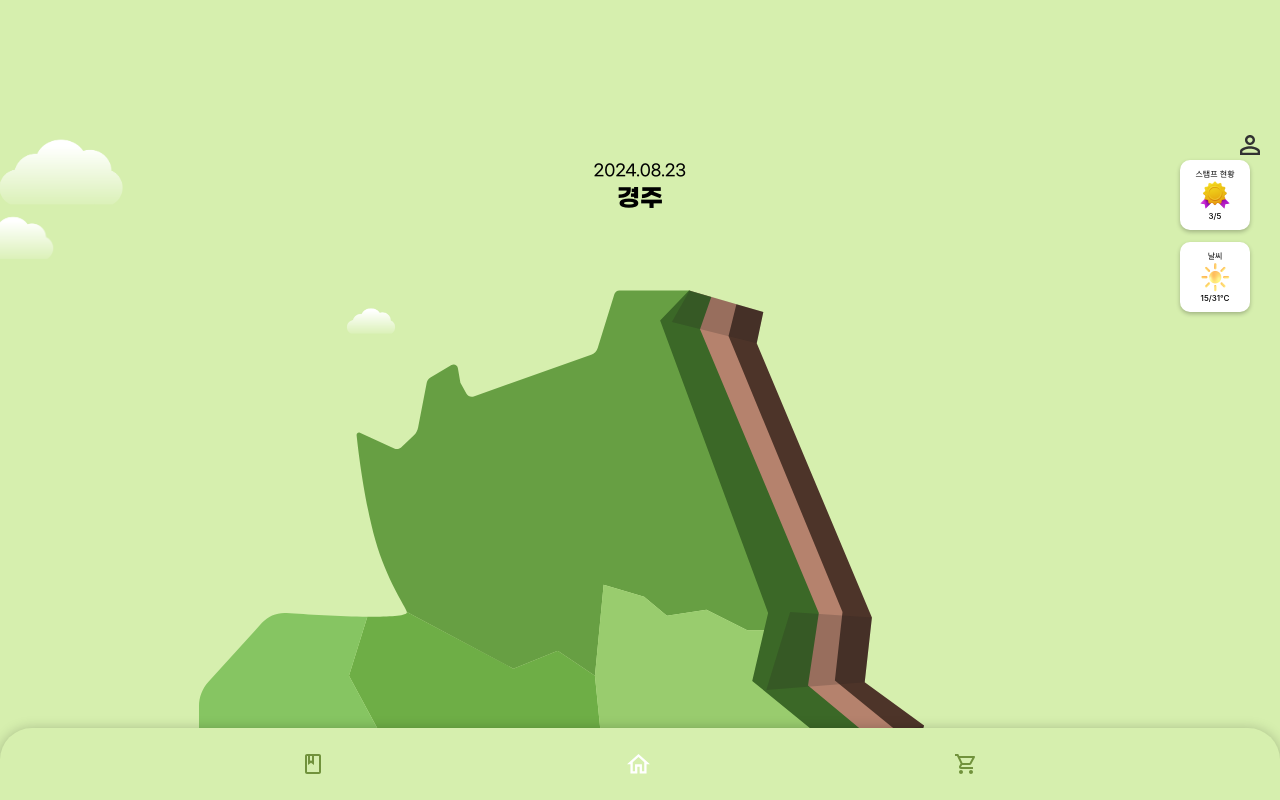
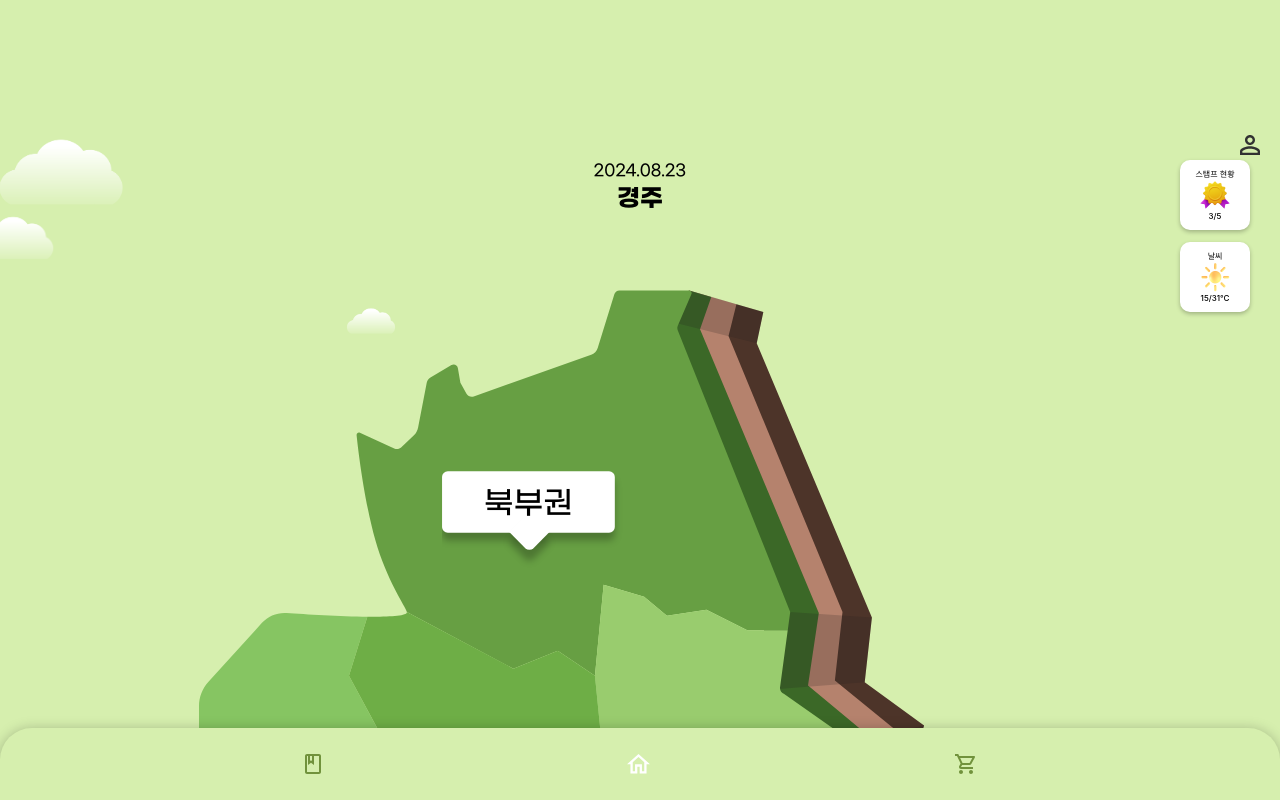
Before and after one commit to MoDaLaa/FE, a React (Vite) app: page / in a window 1280 px wide. Built offline with nearby package versions, Linux system fonts and the light colour scheme.

Commit message:
feat: 메인 지도에 말풍선 띄우기 및 마우스 호버/클릭시 이벤트 구현

```diff
--- a/src/Main/components/Map/Map.tsx
+++ b/src/Main/components/Map/Map.tsx
@@ -9,19 +9,20 @@ interface Path {
     pathName?: string;
     className: string;
     region: string;
+    translate: string
 }
 
 export default function Map() {
     const navigate = useNavigate(); // navigate 훅 사용
 
     const paths: Path[] = [
-        { id: "경주시내권", d: "M542.01,762.55l35.06,35.99,58.3-88.86,35.05-21.37-56.42-98.98-48.37-26.99-7.87-78.73-34.87-23.62-41.62,16.87-99.82-53.16c.92,3.69-15.64,4.69-37.07,4.47l-17.2,55.44,44.99,83.23-6.75,87.73,58.49,83.8,48.36,12.79,69.74,11.39Z", region: "경주시내권", pathName: "Gyeongju-sinae-kwon", className: "cls-6" },
-        { id: "불국사권", d: "M797.33,848.12l-7.31-79.95,7.31-29.81-14.62-35.43-48.36-37.12h-31.49l-19.12,37.12-13.31-14.62-35.05,21.37-58.3,88.86,23.43,56.24,21.37,24.74-27.84,70.02v75.52c0,3.33,1.93,6.36,4.94,7.78l71.5,33.51c2.87,1.35,6.2,1.33,9.06-.04l127.08-61.1,7.59-132.44-16.87-24.65Z", region: "불국사권", pathName: "Bulguksa-kwon", className: "cls-2"  },
-        { id: "남산권", d: "M600.49,854.78l-23.43-56.24-35.06-35.99-69.74-11.39-48.36-12.79-53.99,63.55-55.11-41.62-34.87-4.5v50.61l5.3,151.47,30.42-15.93,111.62-54.62c4.61-2.25,10.01-2.18,14.55.19l106.49,55.56c1.78.93,3.72,1.53,5.71,1.76l40,4.71,27.84-70.02-21.37-24.74Z", region: "남산권", className: "cls-5"  }, //pathName: "Namsan-kwon"
-        { id: "서부권", d: "M279.93,755.8l34.87,4.5,55.11,41.62,53.99-63.55-58.49-83.8,6.24-81.11c.33-4.33-.59-8.65-2.65-12.47l-41.83-77.39,17.2-55.44c-25.48-.26-57.82-2.24-75.82-3.48-8.66-.59-17.11,2.82-22.94,9.25l-50.37,55.56c-5.59,6.16-8.68,14.18-8.68,22.5v55.96c0,6.29-1.5,12.49-4.36,18.09l-46.5,90.78c-1.52,2.97-2.77,6.07-3.73,9.26l-21.34,71.12-37.16,75.74c-1.62,3.3-1.59,7.18.07,10.46l51.82,102.05c2.16,4.25,5.86,7.52,10.35,9.13l58.58,21.03c2.99,1.07,5.07,3.8,5.32,6.97l5.76,73.08c.18,2.32,1.74,4.3,3.94,5.04l49.14,16.38c1.73.58,3.31-1.2,2.54-2.85l-18.91-40.53c-1.7-3.64-1.82-7.82-.34-11.55l18.65-47.09c1.35-3.4,3.87-6.2,7.11-7.9l17.71-9.28-5.3-151.47v-50.61Z", region: "서부권", className: "cls-2"  },// pathName: "Seobu-kwon"
-        { id: "북부권", d: "M522.89,459.98l34.87,23.62,8.16-85.48,37.96,11.25,21.37,18,37.12-5.62,38.24,19.12h37.91l2.3-17.16-105.46-264.19c-.53-1.33-.51-2.83.06-4.15l12.81-29.66c.7-1.63-.49-3.44-2.26-3.44h-65.33c-2.11,0-3.98,1.38-4.61,3.4l-15.68,50.66c-.92,2.97-3.18,5.33-6.11,6.36l-110.12,38.96c-2.57.91-5.43-.16-6.77-2.54l-5.73-10.19-2.39-13.96c-.47-2.76-3.57-4.19-5.98-2.76l-19.68,11.65c-1.83,1.08-3.11,2.9-3.51,4.99l-8.14,42.11c-.52,2.69-1.86,5.16-3.84,7.06l-11.82,11.33c-1.78,1.71-4.43,2.16-6.68,1.13l-32.17-14.71c-1.54-.7-3.27.53-3.09,2.21,1.43,13.5,6.89,60.41,17.61,98.56,10.37,36.91,28.39,62.63,29.53,67.19l99.82,53.16,41.62-16.87Z", region: "북부권", className: "cls-5"  },// pathName: "Bukbu-kwon"
-        { id: "보문권", d: "M702.85,665.82h31.49l48.36,37.12,39.37-25.87-19.12-44.99,20.33-36.25h-1.5l-35.14-12.91c-2.28-.84-3.63-3.2-3.2-5.59l9.67-32.44c.48-2.63-1.07-5.2-3.61-6.02l-54.34-38.36c-2.6-.83-4.22-3.4-3.86-6.1l7.19-53.54h-37.91l-38.24-19.12-37.12,5.62-21.37-18-37.96-11.25-8.16,85.48,7.87,78.73,48.37,26.99,56.42,98.98,13.31,14.62,19.12-37.12Z", region: "보문권", className: "cls-3"  },// pathName: "Bomun-kwon"
-        { id: "동해권", d: "M1019.39,622.34h-52.49c-2.64,0-5.1-1.34-6.54-3.55l-37.72-58.18c-1.36-2.1-3.61-3.47-6.11-3.72l-20.71-2.03c-2.29-.23-4.39,1.3-4.89,3.56l-6.95,31.93c-.7,3.2-3.53,5.48-6.8,5.48h-53.91l-20.33,36.25,19.12,44.99-39.37,25.87,14.62,35.43-7.31,29.81,7.31,79.95,16.87,24.65-7.59,132.44,130.76,40.42c4.67,1.44,9.64-1.14,11.14-5.79l9.05-28.04c1.21-3.76,3.81-6.93,7.26-8.86l25.98-14.54c3.58-2,6.13-5.44,7-9.44l62.24-283.64c.55-2.52.18-5.16-1.05-7.43l-33.66-62.01c-1.18-2.17-3.46-3.53-5.93-3.53Z", region: "동해권", className: "cls-6"  }, // pathName: "Donghae-kwon"
+        { id: "서부권", d: "M279.93,755.8l34.87,4.5,55.11,41.62,53.99-63.55-58.49-83.8,6.24-81.11c.33-4.33-.59-8.65-2.65-12.47l-41.83-77.39,17.2-55.44c-25.48-.26-57.82-2.24-75.82-3.48-8.66-.59-17.11,2.82-22.94,9.25l-50.37,55.56c-5.59,6.16-8.68,14.18-8.68,22.5v55.96c0,6.29-1.5,12.49-4.36,18.09l-46.5,90.78c-1.52,2.97-2.77,6.07-3.73,9.26l-21.34,71.12-37.16,75.74c-1.62,3.3-1.59,7.18.07,10.46l51.82,102.05c2.16,4.25,5.86,7.52,10.35,9.13l58.58,21.03c2.99,1.07,5.07,3.8,5.32,6.97l5.76,73.08c.18,2.32,1.74,4.3,3.94,5.04l49.14,16.38c1.73.58,3.31-1.2,2.54-2.85l-18.91-40.53c-1.7-3.64-1.82-7.82-.34-11.55l18.65-47.09c1.35-3.4,3.87-6.2,7.11-7.9l17.71-9.28-5.3-151.47v-50.61Z", region: "서부권", className: "cls-2", translate: "157.9,670.2" },// pathName: "Seobu-kwon"
+        { id: "북부권", d: "M522.89,459.98l34.87,23.62,8.16-85.48,37.96,11.25,21.37,18,37.12-5.62,38.24,19.12h37.91l2.3-17.16-105.46-264.19c-.53-1.33-.51-2.83.06-4.15l12.81-29.66c.7-1.63-.49-3.44-2.26-3.44h-65.33c-2.11,0-3.98,1.38-4.61,3.4l-15.68,50.66c-.92,2.97-3.18,5.33-6.11,6.36l-110.12,38.96c-2.57.91-5.43-.16-6.77-2.54l-5.73-10.19-2.39-13.96c-.47-2.76-3.57-4.19-5.98-2.76l-19.68,11.65c-1.83,1.08-3.11,2.9-3.51,4.99l-8.14,42.11c-.52,2.69-1.86,5.16-3.84,7.06l-11.82,11.33c-1.78,1.71-4.43,2.16-6.68,1.13l-32.17-14.71c-1.54-.7-3.27.53-3.09,2.21,1.43,13.5,6.89,60.41,17.61,98.56,10.37,36.91,28.39,62.63,29.53,67.19l99.82,53.16,41.62-16.87Z", region: "북부권", className: "cls-5", translate: "414.4,273.9" },// pathName: "Bukbu-kwon"
+        { id: "보문권", d: "M702.85,665.82h31.49l48.36,37.12,39.37-25.87-19.12-44.99,20.33-36.25h-1.5l-35.14-12.91c-2.28-.84-3.63-3.2-3.2-5.59l9.67-32.44c.48-2.63-1.07-5.2-3.61-6.02l-54.34-38.36c-2.6-.83-4.22-3.4-3.86-6.1l7.19-53.54h-37.91l-38.24-19.12-37.12,5.62-21.37-18-37.96-11.25-8.16,85.48,7.87,78.73,48.37,26.99,56.42,98.98,13.31,14.62,19.12-37.12Z", region: "보문권", className: "cls-3", translate: "617.4,516.2" },// pathName: "Bomun-kwon"
+        { id: "경주시내권", d: "M542.01,762.55l35.06,35.99,58.3-88.86,35.05-21.37-56.42-98.98-48.37-26.99-7.87-78.73-34.87-23.62-41.62,16.87-99.82-53.16c.92,3.69-15.64,4.69-37.07,4.47l-17.2,55.44,44.99,83.23-6.75,87.73,58.49,83.8,48.36,12.79,69.74,11.39Z", region: "경주시내권", pathName: "Gyeongju-sinae-kwon", className: "cls-6", translate: "360.7,526.2" },
+        { id: "동해권", d: "M1019.39,622.34h-52.49c-2.64,0-5.1-1.34-6.54-3.55l-37.72-58.18c-1.36-2.1-3.61-3.47-6.11-3.72l-20.71-2.03c-2.29-.23-4.39,1.3-4.89,3.56l-6.95,31.93c-.7,3.2-3.53,5.48-6.8,5.48h-53.91l-20.33,36.25,19.12,44.99-39.37,25.87,14.62,35.43-7.31,29.81,7.31,79.95,16.87,24.65-7.59,132.44,130.76,40.42c4.67,1.44,9.64-1.14,11.14-5.79l9.05-28.04c1.21-3.76,3.81-6.93,7.26-8.86l25.98-14.54c3.58-2,6.13-5.44,7-9.44l62.24-283.64c.55-2.52.18-5.16-1.05-7.43l-33.66-62.01c-1.18-2.17-3.46-3.53-5.93-3.53Z", region: "동해권", className: "cls-6", translate: "836.4,750.1" }, // pathName: "Donghae-kwon"
+        { id: "불국사권", d: "M797.33,848.12l-7.31-79.95,7.31-29.81-14.62-35.43-48.36-37.12h-31.49l-19.12,37.12-13.31-14.62-35.05,21.37-58.3,88.86,23.43,56.24,21.37,24.74-27.84,70.02v75.52c0,3.33,1.93,6.36,4.94,7.78l71.5,33.51c2.87,1.35,6.2,1.33,9.06-.04l127.08-61.1,7.59-132.44-16.87-24.65Z", region: "불국사권", pathName: "Bulguksa-kwon", className: "cls-2", translate: "587.7,683.3" },
+        { id: "남산권", d: "M600.49,854.78l-23.43-56.24-35.06-35.99-69.74-11.39-48.36-12.79-53.99,63.55-55.11-41.62-34.87-4.5v50.61l5.3,151.47,30.42-15.93,111.62-54.62c4.61-2.25,10.01-2.18,14.55.19l106.49,55.56c1.78.93,3.72,1.53,5.71,1.76l40,4.71,27.84-70.02-21.37-24.74Z", region: "남산권", className: "cls-5", translate: "440.4,789.3"  }, //pathName: "Namsan-kwon"
     ];
 
     const handlePathClick = (pathName: string) => {
@@ -49,16 +50,6 @@ export default function Map() {
             navigate(`/main/${pathName}`); // 해당 경로로 페이지 전환
         }, paths.length * 100); // 모든 애니메이션이 끝난 후 페이지 전환
     };
-
-    // const calculateCenter = (d: string) => {
-    //     const match = d.match(/M\s*(-?\d+(\.\d+)?),\s*(-?\d+(\.\d+)?)/) as RegExpMatchArray;
-
-    //     const x = parseFloat(match[1])*0.85;
-    //     const y = parseFloat(match[3])*0.9;
-
-    //     return { x, y };
-    // };
-
 
     return (
         // svg 이미지를 컴포넌트 변환 사이트에서 코드로 변환 후 사용하였음
@@ -88,6 +79,7 @@ export default function Map() {
                 className="cls-4"
                 points="966.37 1049.78 979.37 1013.34 1022.12 991.19 1087.35 699.32 1037.37 624.66 983.41 614.46 944.03 562.2 916.54 556.89 962.92 635.63 1021.13 634.78 1051.08 695.52 980.5 975.55 941.69 1001.88 937.37 1045.63 966.37 1049.78"
                 />
+                // 북부권 옆
                 <polygon
                 className="cls-7"
                 points="690.39 135.2 715.62 142.56 709.43 171.8 817.41 428.81 810.66 489.55 866.33 530.04 853.96 571.09 892.2 584.03 882.08 600.9 823.29 580.65 823.29 537.91 774.67 488.98 782.71 430.5 670.42 158.3 690.39 135.2"
@@ -120,47 +112,10 @@ export default function Map() {
                 className="cls-4"
                 points="135.74 954.58 208.34 1012 208.34 945.64 135.74 954.58"
                 />
-                {paths.map((path, index) => (
-                    <motion.g
-                        key={path.id}
-                        initial={{ opacity: 1 }}
-                        animate={{ opacity: 1 }} // 초기 상태
-                        style={{
-                            cursor: 'pointer',
-                            transition: 'transform 0.5s, opacity 0.5s',
-                            position: 'relative',
-                        }} // 애니메이션 스타일
-                        onClick={() => handlePathClick(path.pathName || "")}
-                    >
-                        <Styled.MapSVGPath
-                            id={path.id}
-                            className={path.className}
-                            d={path.d}
-                        />
-                        {/* <foreignObject x={calculateCenter(path.d).x} y={calculateCenter(path.d).y} width={200} height={100}>
-                            <div>
-                                <RegionBubble region={path.region} isSvg={true} />
-                            </div>
-                        </foreignObject> */}
-                    </motion.g>
-                ))}
-
-                {/* <path
-                id="경주시내권"
-                onClick={() => handlePathClick("Gyeongju-sinae-kwon")}
-                className="cls-6"
-                d="M542.01,762.55l35.06,35.99,58.3-88.86,35.05-21.37-56.42-98.98-48.37-26.99-7.87-78.73-34.87-23.62-41.62,16.87-99.82-53.16c.92,3.69-15.64,4.69-37.07,4.47l-17.2,55.44,44.99,83.23-6.75,87.73,58.49,83.8,48.36,12.79,69.74,11.39Z"
-                /> */}
                 <polyline
                 className="cls-4"
                 points="279.93 1077.19 256.15 1026.62 283.83 971.89 450.9 892.25 423.91 866.58 239.27 975.45 227.46 1030.56 258.48 1077.08"
                 />
-                {/* <path
-                id="불국사권"
-                onClick={() => handlePathClick("Bulguksa-kwon")}
-                className="cls-2"
-                d="M797.33,848.12l-7.31-79.95,7.31-29.81-14.62-35.43-48.36-37.12h-31.49l-19.12,37.12-13.31-14.62-35.05,21.37-58.3,88.86,23.43,56.24,21.37,24.74-27.84,70.02v75.52c0,3.33,1.93,6.36,4.94,7.78l71.5,33.51c2.87,1.35,6.2,1.33,9.06-.04l127.08-61.1,7.59-132.44-16.87-24.65Z"
-                /> */}
                 <polygon
                 className="cls-1"
                 points="238.73 1029.26 291.58 1026.62 316.88 1077.19 260.5 1077.08 238.73 1029.26"
@@ -169,18 +124,6 @@ export default function Map() {
                 className="cls-1"
                 points="321.73 975.2 250.24 967.57 430.49 877.31 476.25 905.47 321.73 975.2"
                 />
-                {/* <path
-                id="남산권"
-                onClick={() => handlePathClick("Namsan-kwon")}
-                className="cls-5"
-                d="M600.49,854.78l-23.43-56.24-35.06-35.99-69.74-11.39-48.36-12.79-53.99,63.55-55.11-41.62-34.87-4.5v50.61l5.3,151.47,30.42-15.93,111.62-54.62c4.61-2.25,10.01-2.18,14.55.19l106.49,55.56c1.78.93,3.72,1.53,5.71,1.76l40,4.71,27.84-70.02-21.37-24.74Z"
-                /> */}
-                {/* <path
-                id="서부권"
-                onClick={() => handlePathClick("Seobu-kwon")}
-                className="cls-2"
-                d="M279.93,755.8l34.87,4.5,55.11,41.62,53.99-63.55-58.49-83.8,6.24-81.11c.33-4.33-.59-8.65-2.65-12.47l-41.83-77.39,17.2-55.44c-25.48-.26-57.82-2.24-75.82-3.48-8.66-.59-17.11,2.82-22.94,9.25l-50.37,55.56c-5.59,6.16-8.68,14.18-8.68,22.5v55.96c0,6.29-1.5,12.49-4.36,18.09l-46.5,90.78c-1.52,2.97-2.77,6.07-3.73,9.26l-21.34,71.12-37.16,75.74c-1.62,3.3-1.59,7.18.07,10.46l51.82,102.05c2.16,4.25,5.86,7.52,10.35,9.13l58.58,21.03c2.99,1.07,5.07,3.8,5.32,6.97l5.76,73.08c.18,2.32,1.74,4.3,3.94,5.04l49.14,16.38c1.73.58,3.31-1.2,2.54-2.85l-18.91-40.53c-1.7-3.64-1.82-7.82-.34-11.55l18.65-47.09c1.35-3.4,3.87-6.2,7.11-7.9l17.71-9.28-5.3-151.47v-50.61Z"
-                /> */}
                 <polygon
                 className="cls-4"
                 points="666.83 128.34 656.28 158.58 767.64 424.62 757.51 492.64 814.2 539.88 798.5 579.64 824.72 590.35 877.2 595.82 807.28 611.12 754.98 577.84 781.31 550.53 705.21 488.42 720.11 424.62 618.88 150.43 645.96 122.26 666.83 128.34"
@@ -193,22 +136,10 @@ export default function Map() {
                 className="cls-1"
                 points="817.41 428.81 810.66 489.55 718.43 496.86 740.81 423.7 817.41 428.81"
                 />
-                {/* <path
-                id="북부권"
-                name="Bukbu-kwon"
-                className="cls-5"
-                d="M522.89,459.98l34.87,23.62,8.16-85.48,37.96,11.25,21.37,18,37.12-5.62,38.24,19.12h37.91l2.3-17.16-105.46-264.19c-.53-1.33-.51-2.83.06-4.15l12.81-29.66c.7-1.63-.49-3.44-2.26-3.44h-65.33c-2.11,0-3.98,1.38-4.61,3.4l-15.68,50.66c-.92,2.97-3.18,5.33-6.11,6.36l-110.12,38.96c-2.57.91-5.43-.16-6.77-2.54l-5.73-10.19-2.39-13.96c-.47-2.76-3.57-4.19-5.98-2.76l-19.68,11.65c-1.83,1.08-3.11,2.9-3.51,4.99l-8.14,42.11c-.52,2.69-1.86,5.16-3.84,7.06l-11.82,11.33c-1.78,1.71-4.43,2.16-6.68,1.13l-32.17-14.71c-1.54-.7-3.27.53-3.09,2.21,1.43,13.5,6.89,60.41,17.61,98.56,10.37,36.91,28.39,62.63,29.53,67.19l99.82,53.16,41.62-16.87Z"
-                /> */}
                 <polygon
                 className="cls-1"
                 points="866.33 530.04 853.96 571.09 771.85 583.75 793.12 544.88 866.33 530.04"
                 />
-                {/* <path
-                id="보문권"
-                onClick={() => handlePathClick("Bomun-kwon")}
-                className="cls-3"
-                d="M702.85,665.82h31.49l48.36,37.12,39.37-25.87-19.12-44.99,20.33-36.25h-1.5l-35.14-12.91c-2.28-.84-3.63-3.2-3.2-5.59l9.67-32.44c.48-2.63-1.07-5.2-3.61-6.02l-54.34-38.36c-2.6-.83-4.22-3.4-3.86-6.1l7.19-53.54h-37.91l-38.24-19.12-37.12,5.62-21.37-18-37.96-11.25-8.16,85.48,7.87,78.73,48.37,26.99,56.42,98.98,13.31,14.62,19.12-37.12Z"
-                /> */}
                 <polygon
                 className="cls-1"
                 points="1007.63 606.52 960.37 618.79 916.54 556.89 965.35 566.45 1007.63 606.52"
@@ -221,12 +152,43 @@ export default function Map() {
                 className="cls-1"
                 points="1066.68 997.52 989.5 980.51 945.07 1010.32 1019.02 1028.73 1066.68 997.52"
                 />
-                {/* <path
-                id="동해권"
-                onClick={() => handlePathClick("Donghae-kwon")}
-                className="cls-6"
-                d="M1019.39,622.34h-52.49c-2.64,0-5.1-1.34-6.54-3.55l-37.72-58.18c-1.36-2.1-3.61-3.47-6.11-3.72l-20.71-2.03c-2.29-.23-4.39,1.3-4.89,3.56l-6.95,31.93c-.7,3.2-3.53,5.48-6.8,5.48h-53.91l-20.33,36.25,19.12,44.99-39.37,25.87,14.62,35.43-7.31,29.81,7.31,79.95,16.87,24.65-7.59,132.44,130.76,40.42c4.67,1.44,9.64-1.14,11.14-5.79l9.05-28.04c1.21-3.76,3.81-6.93,7.26-8.86l25.98-14.54c3.58-2,6.13-5.44,7-9.44l62.24-283.64c.55-2.52.18-5.16-1.05-7.43l-33.66-62.01c-1.18-2.17-3.46-3.53-5.93-3.53Z"
-                /> */}
+                {paths.map((path, index) => (
+                    <motion.g
+                        key={path.id}
+                        initial={{ opacity: 1 }}
+                        animate={{ opacity: 1 }} // 초기 상태
+                        style={{
+                            cursor: 'pointer',
+                            transition: 'transform 0.5s, opacity 0.5s',
+                            position: 'relative'
+                        }} // 애니메이션 스타일
+                        onClick={() => handlePathClick(path.pathName || "")}
+                    >
+                        <Styled.MapSVGPath
+                            id={path.id}
+                            className={path.className}
+                            d={path.d}
+                        />
+                        <motion.g
+                            transform={`translate(${path.translate}) scale(1.8)`}
+                        >
+                            <foreignObject width={130} height={100}>
+                                <motion.div
+                                    whileHover={{ y: -5 }} // 호버 시 위로 5px 이동
+                                    whileTap={{ y: -5 }} // 클릭 시 위로 5px 이동
+                                    transition={{ type: 'spring', stiffness: 300 }} // 스프링 애니메이션
+                                    style={{
+                                        display: 'flex',
+                                        paddingTop: '10px',
+                                    }}
+                                >
+                                    <RegionBubble region={path.region} isSvg={true} />
+                                </motion.div>
+                            </foreignObject>
+                        </motion.g>
+
+                    </motion.g>
+                ))}
             </Styled.MapSVG>
     );
 }
--- a/src/Main/css/region.bubble.styled.ts
+++ b/src/Main/css/region.bubble.styled.ts
@@ -10,13 +10,13 @@ export const ArrowBubble = styled.div<ArrowBubbleProps>`
     if (isSvg) {
       switch (size) {
         case '3':
-          return css`width: 70px;`;
+          return css`width: 90px;`;
         case '4':
-          return css`width: 80px;`;
+          return css`width: 110px;`;
         case '5':
-          return css`width: 90px;`;
+          return css`width: 120px;`;
         default:
-          return css`width: 100px;`;
+          return css`width: 110px;`;
       }
     } else {
       switch (size) {
@@ -37,7 +37,7 @@ export const ArrowBubble = styled.div<ArrowBubbleProps>`
   border: ${({ isSvg }) => (isSvg ? 'none' : '1px solid #000000')};
   border-radius: ${({ isSvg }) => (isSvg ? '3px' : '5px')};
   box-shadow: 0px 4px 4px 0px #00000040;
-  padding: 4px;
+  padding: 4px 0px;
   position: relative;
   display: flex;
   align-items: center;
@@ -61,20 +61,6 @@ export const ArrowBubble = styled.div<ArrowBubbleProps>`
     border-bottom: ${({ isSvg }) => (isSvg ? 'none' : '1px solid #000000')};
     transform: rotate(-45deg);
   }
-
-  @media (max-width: 390px) { // 아이폰 12 Pro 기준
-    width: ${({ isSvg }) => (isSvg ? '70px' : '80px')}; // 크기를 조정
-    height: ${({ isSvg }) => (isSvg ? '32px' : '36px')}; // 높이 조정
-    font-size: ${({ isSvg }) => (isSvg ? '14px' : '16px')}; // 글자 크기 조정
-  }
-
-  @media (min-width: 391px) and (max-width: 768px) {
-    width: ${({ isSvg }) => (isSvg ? '80px' : '95px')}; // 태블릿 사이즈 조정
-    height: ${({ isSvg }) => (isSvg ? '32px' : '36px')};
-    font-size: ${({ isSvg }) => (isSvg ? '15px' : '17px')};
-  }
-
-  // 추가적으로 다른 화면 크기에 대한 미디어 쿼리를 추가할 수 있습니다.
 `;
 
 export const ArrowBubbleText = styled.div`
```
Also changed, not shown: src/Main/components/RegionBubble.tsx (line endings or trailing spaces).
